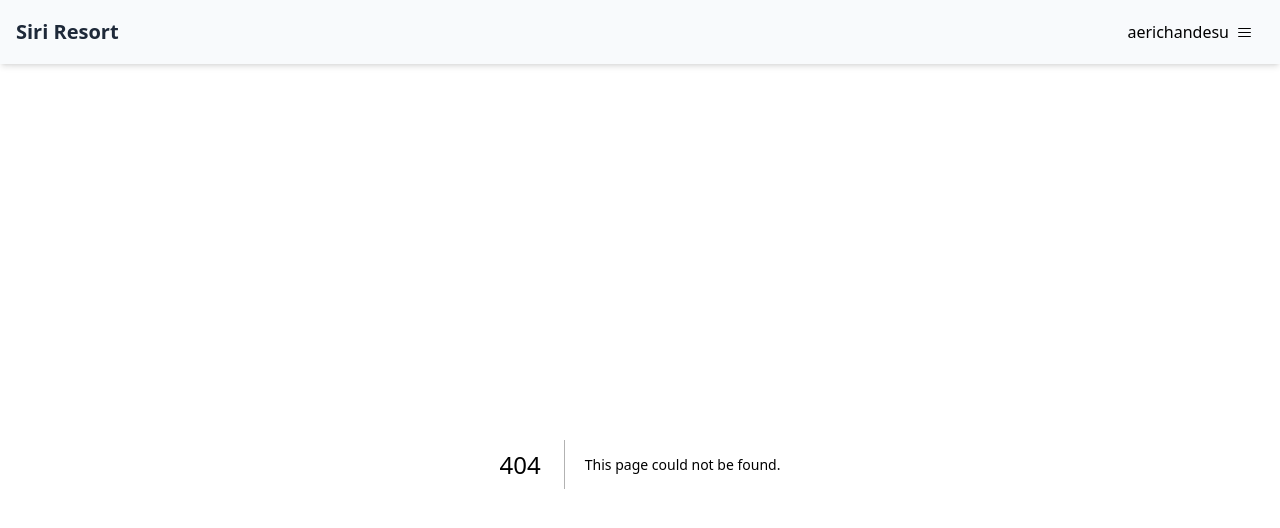
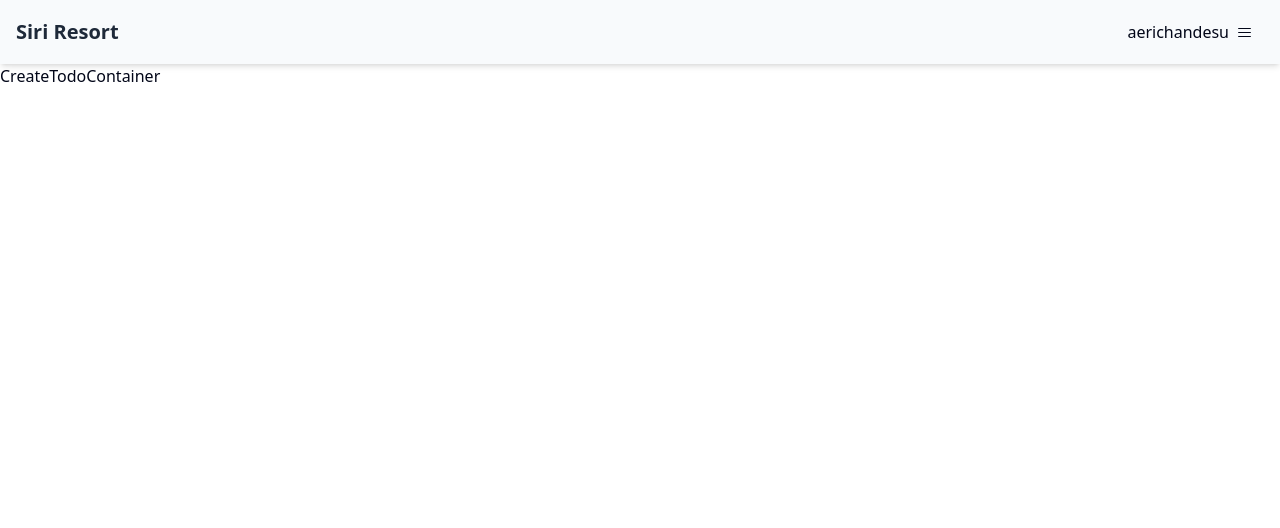
Before and after one commit to coregatekit/siri-next-app, a Next.js app: page /todo/create in a window 1280 px wide. Before the commit this address had no page. Shown: the top 528 px of the page. Built offline with nearby package versions, Linux system fonts and the light colour scheme.

Commit message:
add page create todo

```diff
--- /dev/null
+++ b/app/(laboratory)/todo/create/container.tsx
@@ -0,0 +1,9 @@
+import React from 'react'
+
+function CreateTodoContainer() {
+  return (
+    <div>CreateTodoContainer</div>
+  )
+}
+
+export default CreateTodoContainer
--- /dev/null
+++ b/app/(laboratory)/todo/create/page.tsx
@@ -0,0 +1,8 @@
+import React from 'react';
+import CreateTodoContainer from './container';
+
+function CreateTodo() {
+	return <CreateTodoContainer />;
+}
+
+export default CreateTodo;
```
